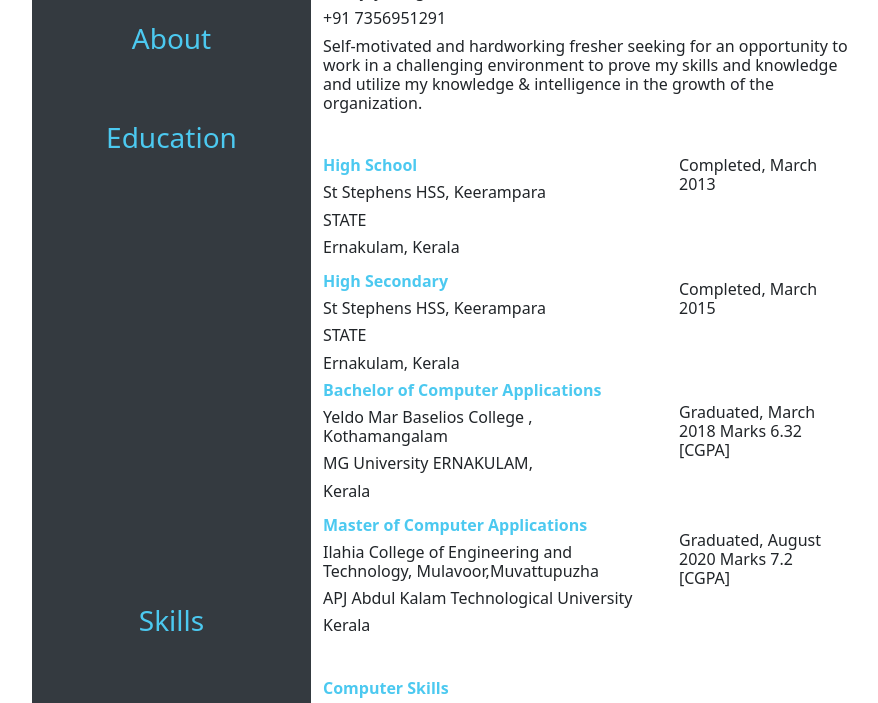
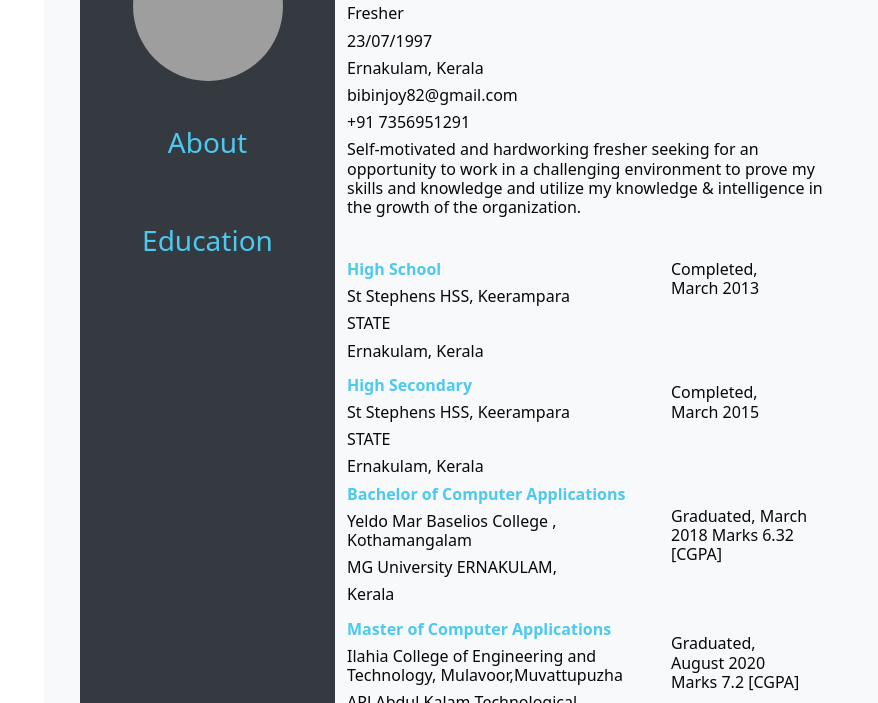
Before and after one commit to Bibin22/Resume, a plain HTML site: page index.html in a window 1280 px wide. Shown: the part 173-876 px from the top of the page, without its empty margins (38-916 px from the left). Drawn offline with nearby package versions, Linux system fonts and the light colour scheme; grey boxes are pictures that could not be loaded.

Commit message:
jumbotron

```diff
--- a/index.css
+++ b/index.css
@@ -78,3 +78,15 @@
   h3{
     color: #4cc9f0 ;
   }
+
+  .p-5{
+
+
+    margin-top: 5%;
+
+    border-radius: 10px;
+    color:rgb(8, 8, 8);
+
+
+
+}
--- a/index.html
+++ b/index.html
@@ -11,6 +11,10 @@
 </head>
 <body>
     <div class="container">
+     <div class="bg-light p-5 " >
+
+
+
          <div class="row">
              <div class="col-3">
               <div id="img">
@@ -241,6 +245,12 @@
 
              </div>
          </div>
+
+
+
+
+     </div>
+
     </div>
  </body>
  </html>
```
Lines whose indentation alone changed are shown as unchanged.
